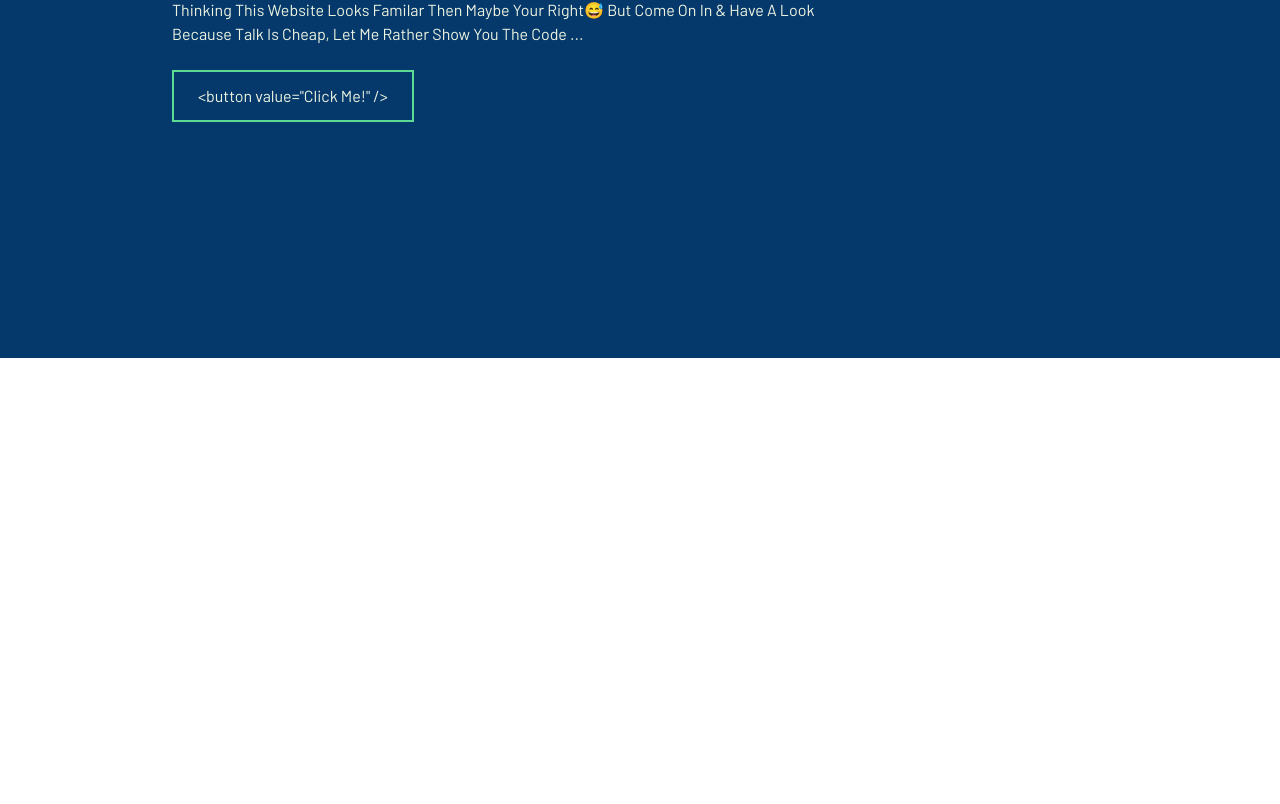
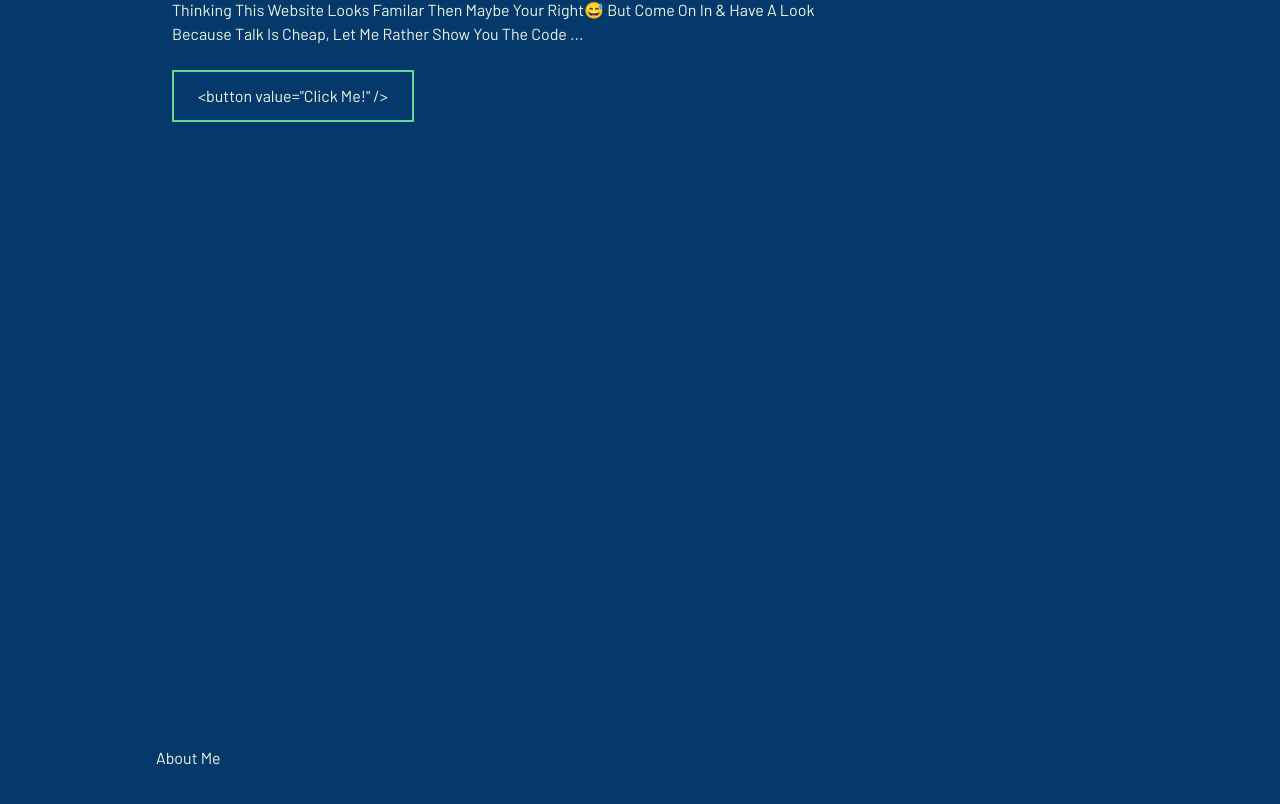
Before and after one commit to Nasiefk14/My-Portfolio, a React (Vite) app in the folder Portfolio/: page / in a window 1280 px wide. Shown: the part 442-1246 px from the top of the page. Before the commit the page ends 800 px from the top, so only its background shows below. Built offline with nearby package versions, Linux system fonts and the light colour scheme.

Commit message:
Fixed Hidden Nav Items & Added Favicon

```diff
--- a/Portfolio/index.html
+++ b/Portfolio/index.html
@@ -2,9 +2,9 @@
 <html lang="en">
   <head>
     <meta charset="UTF-8" />
-    <link rel="icon" type="image/svg+xml" href="/vite.svg" />
+    <link rel="icon" type="image/svg+xml" href="./src/assets/Logo.png" />
     <meta name="viewport" content="width=device-width, initial-scale=1.0" />
-    <title>Vite + React + TS</title>
+    <title>Nasief Khan</title>
   </head>
   <body>
     <div id="root"></div>
--- a/Portfolio/src/App.tsx
+++ b/Portfolio/src/App.tsx
@@ -1,3 +1,4 @@
+import About from './components/About'
 import Landing from './components/Landing'
 import Navbar from './components/Navbar'
 
@@ -7,6 +8,7 @@ function App() {
     <div>
       <Navbar />
       <Landing />
+      <About />
     </div>
   )
 }
--- /dev/null
+++ b/Portfolio/src/components/About.tsx
@@ -0,0 +1,20 @@
+import React from 'react'
+
+const About = () => {
+  return (
+    <div className="w-full h-screen bg-[#05386B] text-[#edf5e1]">
+      <div className='flex flex-col justify-center items-center w-full h-full'>
+        <div className='max-w-[1000px] w-full px-4'>
+            <div>
+                <p>About Me</p>
+            </div>
+            <div>
+
+            </div>
+        </div>
+      </div>
+    </div>
+  )
+}
+
+export default About
--- a/Portfolio/src/components/Navbar.tsx
+++ b/Portfolio/src/components/Navbar.tsx
@@ -11,7 +11,7 @@ const Navbar = () => {
       <div>
         <img src={Logo} alt="Home Logo" className={` ${nav ? "blur-sm" : ""} w-[75px]`}/>
       </div>
-      <ul className="hidden">
+      <ul className="hidden md:flex">
         <li>About</li>
         <li>Experience</li>
         <li>Work</li>
```
